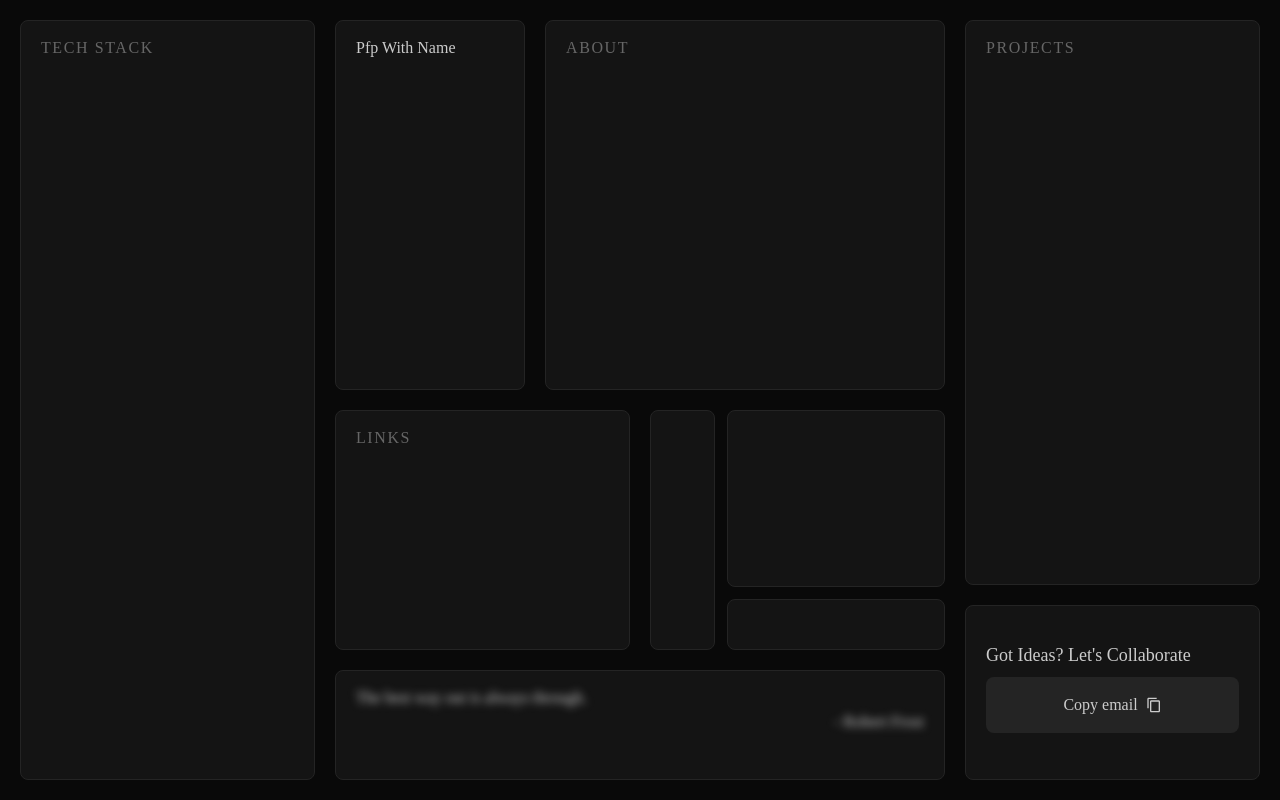
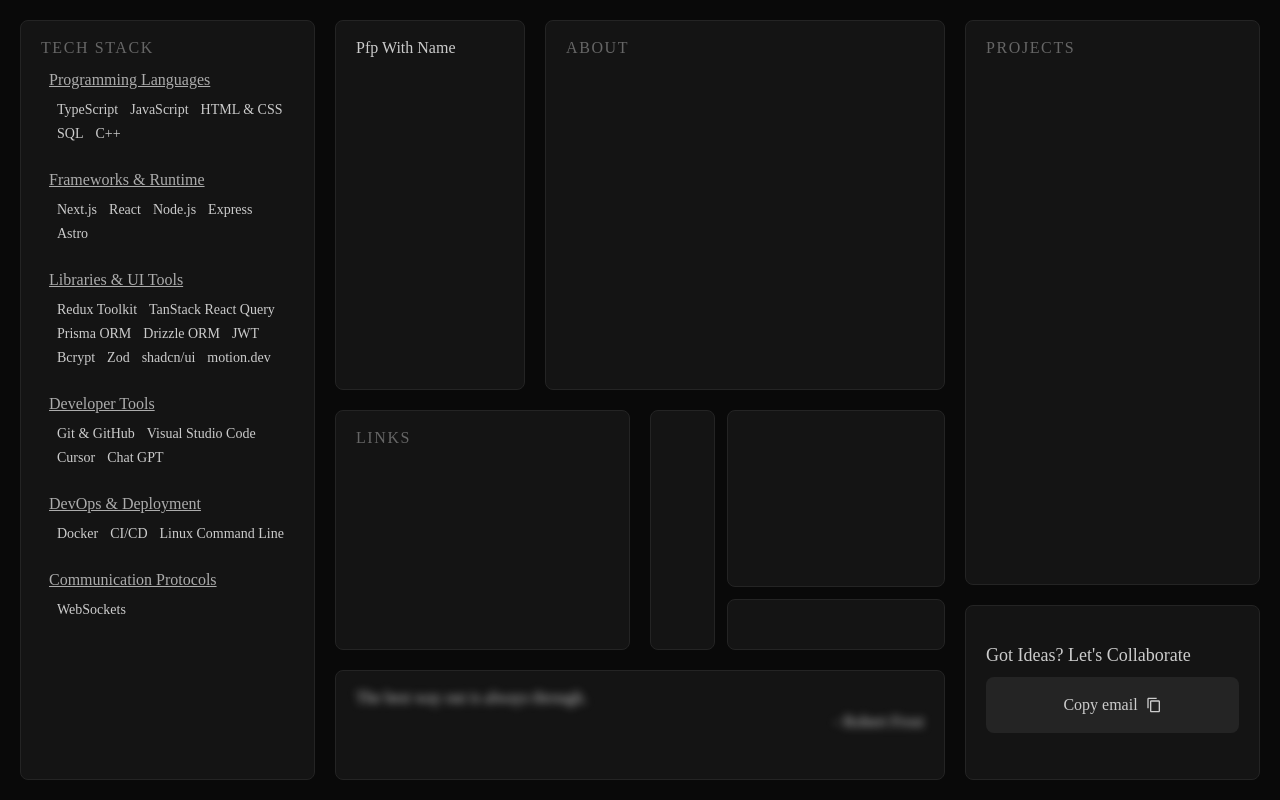
Before and after one commit to dhanushd-27/Portfolio, a Next.js app: page / in a window 1280 px wide. Built offline with nearby package versions, Linux system fonts and the light colour scheme.

Commit message:
Add Tech Stack Section

```diff
--- a/src/app/page.tsx
+++ b/src/app/page.tsx
@@ -1,6 +1,6 @@
 
 import Quote from "@/components/Quote"
-import Techstack from "@/components/Techstack"
+import Techstack from "@/components/TechStack/Techstack"
 import Profile from "@/components/Profile"
 import Links from "@/components/Links"
 import About from "@/components/About"
--- /dev/null
+++ b/src/assets/techStack.json
@@ -0,0 +1,28 @@
+{
+  "categories": [
+    {
+      "title": "Programming Languages",
+      "items": ["TypeScript", "JavaScript", "HTML & CSS", "SQL", "C++"]
+    },
+    {
+      "title": "Frameworks & Runtime",
+      "items": ["Next.js", "React", "Node.js", "Express", "Astro"]
+    },
+    {
+      "title": "Libraries & UI Tools",
+      "items": ["Redux Toolkit", "TanStack React Query", "Prisma ORM", "Drizzle ORM", "JWT", "Bcrypt", "Zod", "shadcn/ui", "motion.dev"]
+    },
+    {
+      "title": "Developer Tools",
+      "items": ["Git & GitHub", "Visual Studio Code", "Cursor", "Chat GPT"]
+    },
+    {
+      "title": "DevOps & Deployment",
+      "items": ["Docker", "CI/CD", "Linux Command Line"]
+    },
+    {
+      "title": "Communication Protocols",
+      "items": ["WebSockets"]
+    }
+  ]
+}
--- /dev/null
+++ b/src/components/TechStack/Section.tsx
@@ -0,0 +1,19 @@
+import React from 'react'
+
+type SectionProps = {
+    title: string;
+    items: string[];
+}
+
+export default function Section({ title, items }: SectionProps) {
+  return (
+    <div className='flex flex-col gap-2 m-2'>
+        <h3 className='text-accent-light underline'>{title}</h3>
+        <ul className='list-inside flex flex-wrap gap-1'>
+            {items.map((item) => (
+                <li key={item} className='text-default text-sm pl-2'>{item}</li>
+            ))}
+        </ul>
+    </div>
+  )
+}
--- /dev/null
+++ b/src/components/TechStack/Techstack.tsx
@@ -0,0 +1,20 @@
+import React from 'react'
+import Section from './Section'
+import techStackData from '@/assets/techStack.json'
+
+export default function Techstack() {
+  return (
+    <div className='box col-start-1 col-end-4 row-start-1 row-end-13 overflow-auto'>
+      <h3 className='header'>Tech Stack</h3>
+      <div className='flex flex-col gap-2'>
+        {techStackData.categories.map((category) => (
+          <Section
+            key={category.title}
+            title={category.title}
+            items={category.items}
+          />
+        ))}
+      </div>
+    </div>
+  )
+}
--- a/src/components/Techstack.tsx
+++ /dev/null
@@ -1,9 +0,0 @@
-import React from 'react'
-
-export default function Techstack() {
-  return (
-    <div className='box col-start-1 col-end-4 row-start-1 row-end-13'>
-      <h3 className='header'>Tech Stack</h3>
-    </div>
-  )
-}
```
